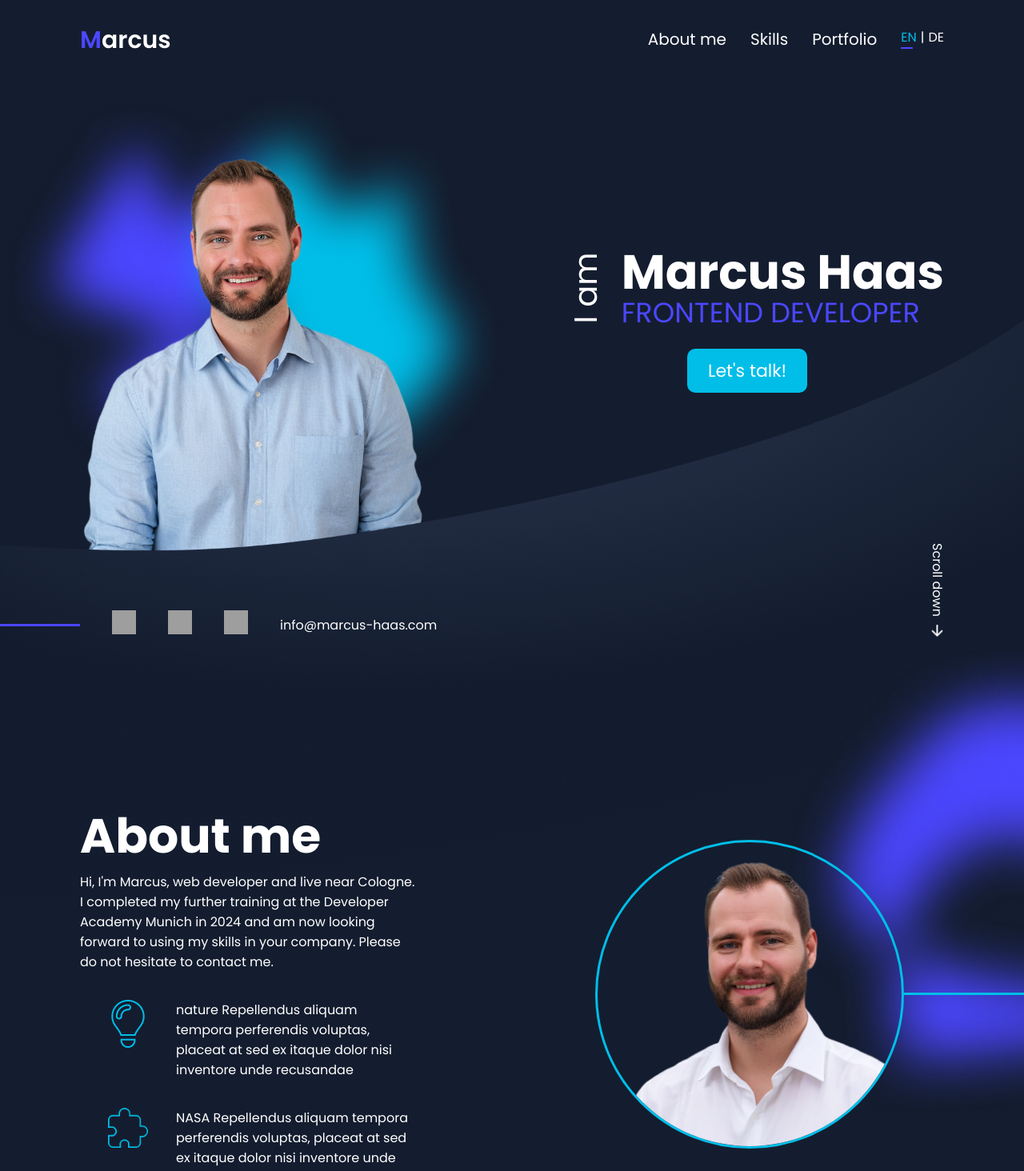
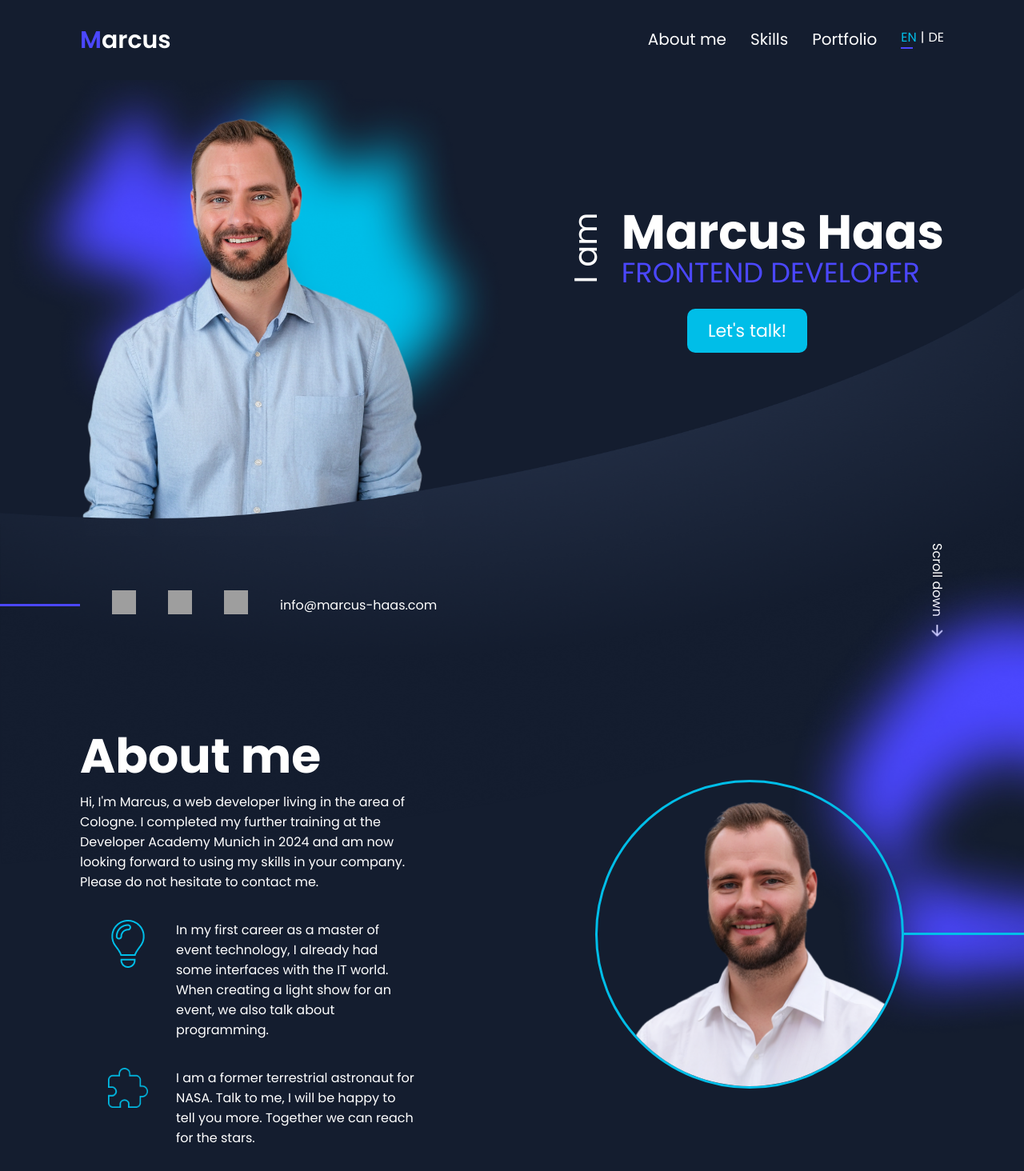
Before and after one commit to Marcus-Haas/portfolio-page, an Angular app: page / in a window 1280 px wide. Shown: the top 1464 px of the page at 80% size. Built offline with nearby package versions, Linux system fonts and the light colour scheme; grey boxes are pictures that could not be loaded.

Commit message:
few bugfixes

```diff
--- a/src/app/landing-page/about-me/about-me.component.ts
+++ b/src/app/landing-page/about-me/about-me.component.ts
@@ -13,17 +13,21 @@ export class AboutMeComponent {
   constructor(public language: GlobalService) { }
 
   about_me_en = {
-    main_text: `Hi, I'm Marcus, web developer and live near Cologne. I completed my further training at the Developer Academy Munich in 2024 and am now looking forward to using my skills in your company.
-                Please do not hesitate to contact me.`,
-    personal_one: 'nature Repellendus aliquam tempora perferendis voluptas, placeat at sed ex itaque dolor nisi inventore unde recusandae',
-    personal_two: 'NASA Repellendus aliquam tempora perferendis voluptas, placeat at sed ex itaque dolor nisi inventore unde recusandae'
+    main_text: `Hi, I'm Marcus, a web developer living in the area of Cologne. I completed my further training at the Developer
+                 Academy Munich in 2024 and am now looking forward to using my skills in your company. Please do not hesitate to contact me.`,
+    personal_one: `In my first career as a master of event technology, I already had some interfaces with the IT world.
+                  When creating a light show for an event, we also talk about programming.`,
+    personal_two: `I am a former terrestrial astronaut for NASA. Talk to me, I will be happy to tell you more.
+                  Together we can reach for the stars.`
   };
 
   about_me_ger = {
     main_text: `Hi, ich bin Marcus, Web Entwickler und lebe in der Nähe von Köln. Ich habe 2024 meine Weiterbildung bei der
                 Developer Akademie München abgeschlossen und freue mich nun darauf, meine Fähigkeiten in Ihrem Unternehmen einsetzen zu dürfen.
                 Sprechen Sie mich gerne an.`,
-    personal_one: 'Natur Repellendus aliquam tempora perferendis voluptas, placeat at sed ex itaque dolor nisi inventore unde recusandae',
-    personal_two: 'Betchen-Astronaut Repellendus aliquam tempora perferendis voluptas, placeat at sed ex itaque dolor nisi inventore unde recusandae'
+    personal_one: `Ich habe in meiner ersten Karriere als Meister für Veranstaltungstechnik bereits einige Schnittstellen mit der IT Welt
+                   gehabt. Bei der Erstellung einer Lichtshow für Events spricht man auch vom programmieren.`,
+    personal_two: `Ich bin ein ehemaliger terrestrischer Astronaut der NASA. Sprechen Sie mich an, dann erzähle ich Ihnen gerne mehr.
+                  Gemeinsam können wir nach den Sternen greifen.`
   };
 }
--- a/src/app/landing-page/above-the-fold/above-the-fold.component.scss
+++ b/src/app/landing-page/above-the-fold/above-the-fold.component.scss
@@ -1,6 +1,6 @@
 .atf-main {
     position: relative;
-    min-height: 100vh;
+    height: 100vh;
     width: 100%;
     background-color: #141D2F;
     display: flex;
@@ -86,7 +86,7 @@
     position: absolute;
     left: 0;
     bottom: 0;
-    top: 50vh;
+    top: 45vh;
     width: 100%;
     z-index: 1;
 
@@ -98,7 +98,7 @@
 
 .atf-bottom {
     position: absolute;
-    bottom: 100px;
+    bottom: 25px;
     left: 0;
     display: flex;
     align-items: center;
@@ -128,7 +128,7 @@
 
 .atf-scroll-down {
     position: absolute;
-    bottom: 150px;
+    bottom: 50px;
     right: 50px;
     display: flex;
     align-items: center;
--- a/src/app/landing-page/contact/contact.component.html
+++ b/src/app/landing-page/contact/contact.component.html
@@ -132,8 +132,8 @@
     @if(submitted){
     <div class="dialog-frame" (click)="closeDialog()">
         <div class="dialog-content">
-            <h1>Vielen Dank :)</h1>
-            <span>Ich habe Ihre Nachricht erhalten und werde mich in Kürze bei Ihnen melden.</span>
+            <h1>{{ language.german ? germanText.submit_headline : englishText.submit_headline }}</h1>
+            <span>{{ language.german ? germanText.submit_text : englishText.submit_text }}</span>
         </div>
     </div>
     }
--- a/src/app/landing-page/contact/contact.component.ts
+++ b/src/app/landing-page/contact/contact.component.ts
@@ -33,7 +33,9 @@ export class ContactComponent {
     warning_email: 'Deine Email ist erforderlich',
     warning_message: 'Bitte schreibe eine Nachricht',
     warning_policy: 'Bitte akzeptiere die Datenschutzerklärung',
-    submit_btn: 'Jetzt senden :)'
+    submit_btn: 'Jetzt senden :)',
+    submit_headline: 'Vielen Dank :)',
+    submit_text: 'Ich habe Ihre Nachricht erhalten und werde mich in Kürze bei Ihnen melden.'
   };
 
   englishText = {
@@ -46,7 +48,9 @@ export class ContactComponent {
     warning_email: 'Your email is required',
     warning_message: 'Your message is empty',
     warning_policy: 'Please accept the privacy policy',
-    submit_btn: 'Send message :)'
+    submit_btn: 'Send message :)',
+    submit_headline: 'Thank you :)',
+    submit_text: 'I have received your message and will get back to you shortly.'
   };
 
 
--- a/src/app/landing-page/contact/responsive-contact.component.scss
+++ b/src/app/landing-page/contact/responsive-contact.component.scss
@@ -52,6 +52,10 @@
     .contact-content {
         padding: 75px 30px 100px 30px;
     }
+
+    .dialog-content {
+        width: 280px;
+    }
 }
 
 @media(max-width: 450px) {
--- a/src/app/landing-page/skills/skills.component.ts
+++ b/src/app/landing-page/skills/skills.component.ts
@@ -15,8 +15,8 @@ export class SkillsComponent {
   SKILLS_ARRAY = ['HTML', 'CSS', 'JavaScript', 'Angular', 'TypeScript', 'GIT', 'Rest-Api', 'Firebase', 'Material design'];
 
   skill_description = {
-    en: 'HTML, CSS, JS are my strengths. I`m currently working intensively with Angular to take my skills to the next level. This website, which was programmed with Angular 17, serves as an example.',
-    ger: 'HTML, CSS, JS sind meine Stärken. Aktuell arbeite ich intensiv mit Angular um meine Skills auf das nächste Level zu heben. Als Beispiel dient u.a. diese Website, die mit Angular 17 programmiert wurde.'
+    en: 'HTML, CSS, and JS are my strengths. I`m currently working intensively with Angular to take my skills to the next level. This website, which was programmed with Angular 17, serves as an example.',
+    ger: 'HTML, CSS, und JS sind meine Stärken. Aktuell arbeite ich intensiv mit Angular um meine Skills auf das nächste Level zu heben. Als Beispiel dient u.a. diese Website, die mit Angular 17 programmiert wurde.'
   };
 
 }
```
